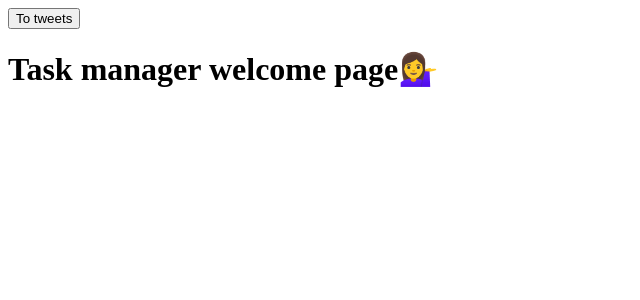
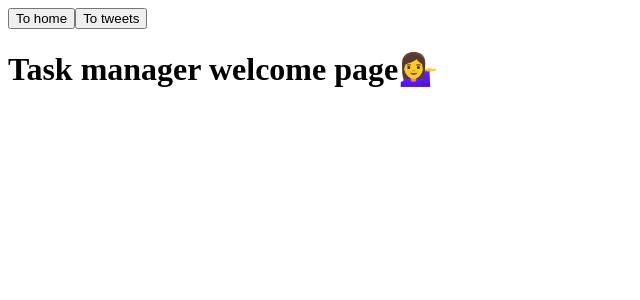
Before and after one commit to NazarSak/-technical-task, a React (Create React App) app: page / in a window 1280 px wide. Shown: the top 300 px of the page, without its empty margins (0-640 px from the left). Built offline with nearby package versions, Linux system fonts and the light colour scheme.

Commit message:
added loadmorebtn

```diff
--- a/src/apiUsers/services.js
+++ b/src/apiUsers/services.js
@@ -1,7 +1,7 @@
-const url = 'https://64552b05a74f994b3353fee8.mockapi.io/User';
-// url.searchParams.append('completed', false);
-// url.searchParams.append('page', 1);
-// url.searchParams.append('limit', 3);
+const url = new URL('https://64552b05a74f994b3353fee8.mockapi.io/User');
+url.searchParams.append('completed', false);
+url.searchParams.append('page', 1);
+url.searchParams.append('limit', 3);
 
 export const getUser = () => {
   return fetch(url, {
--- a/src/components/layout/Layout.jsx
+++ b/src/components/layout/Layout.jsx
@@ -1,41 +1,12 @@
 import React from 'react';
-import { Outlet, useLocation, useNavigate } from 'react-router-dom';
-import { Suspense, startTransition } from 'react';
-
+import { Outlet } from 'react-router-dom';
+import { Suspense } from 'react';
+import { Navigation } from 'components/navigation/Navigation';
 
 export const Layout = () => {
-  const location = useLocation();
-  const navigate = useNavigate();
-
-  const handleGoTweets = navigate => {
-    startTransition(() => {
-      navigate('tweets');
-    });
-  };
-
-  const handleGoHome = navigate => {
-    startTransition(() => {
-      navigate('/');
-    });
-  };
-
   return (
     <div>
-      {location.pathname === '/' && (
-        <button type="button" onClick={() => handleGoTweets(navigate)}>
-          To tweets
-        </button>
-      )}
-
-      {location.pathname === '/tweets' && (
-        <button
-          type="button"
-          onClick={() => handleGoHome(navigate)}
-          // className={styled.butHome}
-        >
-          To home
-        </button>
-      )}
+      <Navigation />
 
       <Suspense fallback={<div>Loading...</div>}>
         <Outlet />
--- /dev/null
+++ b/src/components/navigation/Navigation.jsx
@@ -0,0 +1,14 @@
+import { NavLink } from "react-router-dom";
+
+export const Navigation = () => {
+  return (
+    <nav>
+      <NavLink to="/">
+        <button>To home</button>
+      </NavLink>
+      <NavLink to="/tweets">
+        <button>To tweets</button>
+      </NavLink>
+    </nav>
+  );
+};
```
